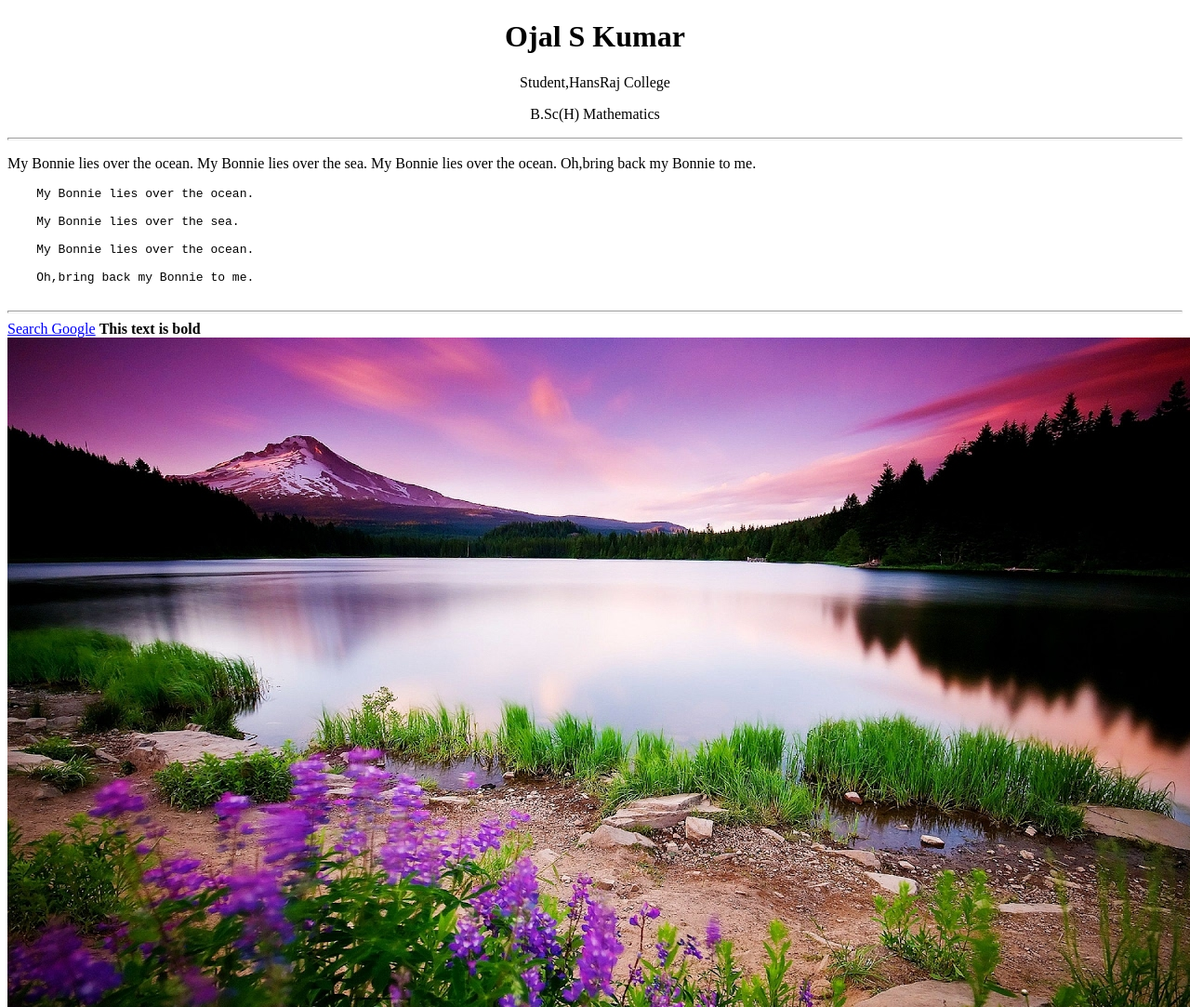
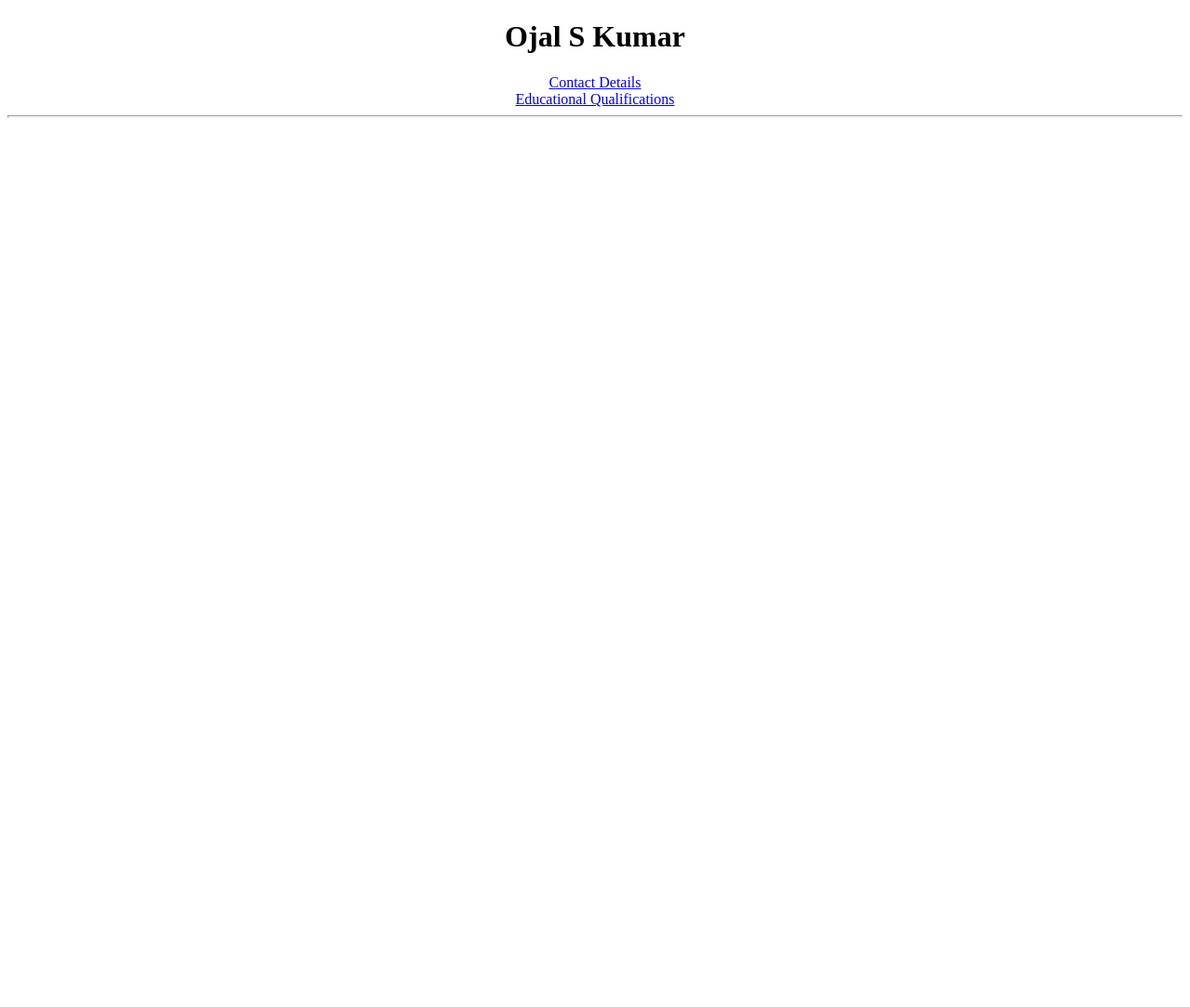
Before and after one commit to OJS0708/CV, a plain HTML site: page index.html in a window 1280 px wide. Shown: the top 1083 px of the page at 93% size. After the commit the page ends 800 px from the top, so only its background shows below. Drawn offline with Linux system fonts and the light colour scheme.

Commit message:
Update index.html

```diff
--- a/index.html
+++ b/index.html
@@ -9,36 +9,8 @@
 <body>
   <center>
     <h1>Ojal S Kumar</h1>
-    Student,HansRaj College
-    <p>B.Sc(H) Mathematics</p>
+    <a href="C:\Users\ITsME\Documents\Web Development\HTML-Personal Site\contact.html">Contact Details</a>
+    <br>
+    <a href="C:\Users\ITsME\Documents\Web Development\HTML-Personal Site\edu.html">Educational Qualifications</a>
   </center>
   <hr size="3db">
-  <p>
-    My Bonnie lies over the ocean.
-
-    My Bonnie lies over the sea.
-
-    My Bonnie lies over the ocean.
-
-    Oh,bring back my Bonnie to me.
-  </p>
-
-  <pre>
-    My Bonnie lies over the ocean.
-
-    My Bonnie lies over the sea.
-
-    My Bonnie lies over the ocean.
-
-    Oh,bring back my Bonnie to me.
-  </pre>
-  <hr size="3db">
-  <a href="https//:www.google.com">Search Google</a>
-  <b>This text is bold</b>
-
-  <img src="background.jpg" alt=" Ojal Hansraj College">
-  <!if someone searched Ojal Hansraj College this site may come up>
-    <img src="background.jpg" alt=" W3Schools.com" width="104" height="142">
-</body>
-
-</html>
```
